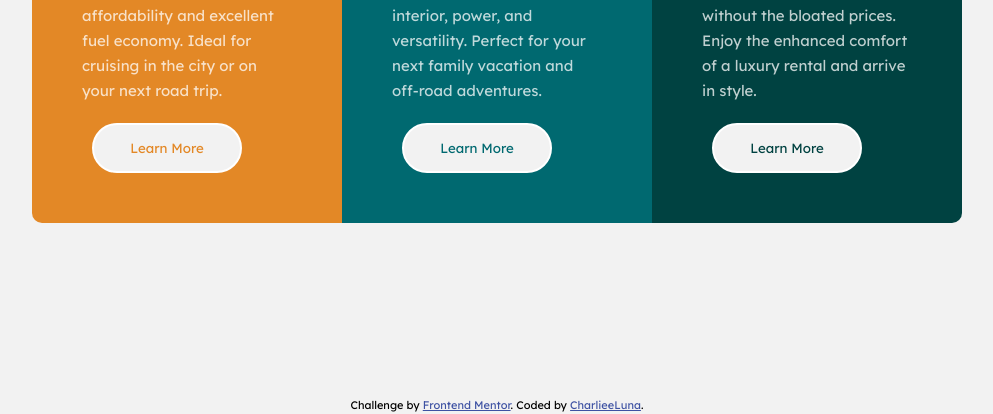
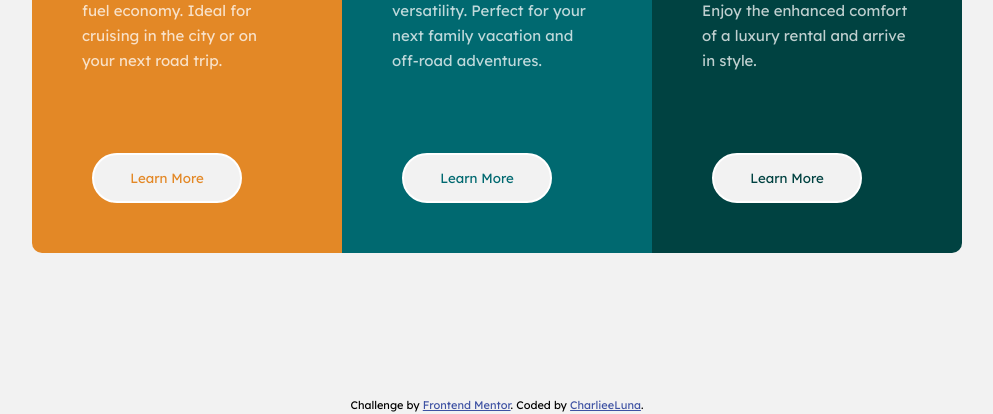
Before and after one commit to CharlieeLuna23/3-column-preview-card, a plain HTML site: page index.html in a window 1280 px wide. Shown: the part 386-800 px from the top of the page, without its empty margins (143-1136 px from the left). Drawn offline with Linux system fonts and the light colour scheme.

Commit message:
Update styles.css

```diff
--- a/styles.css
+++ b/styles.css
@@ -118,4 +118,8 @@ button:hover{
     .luxury{
         border-radius: 0 10px 10px 0;
     }
+    button{
+        margin-top: 80px;
+    }
 }
+}
```
